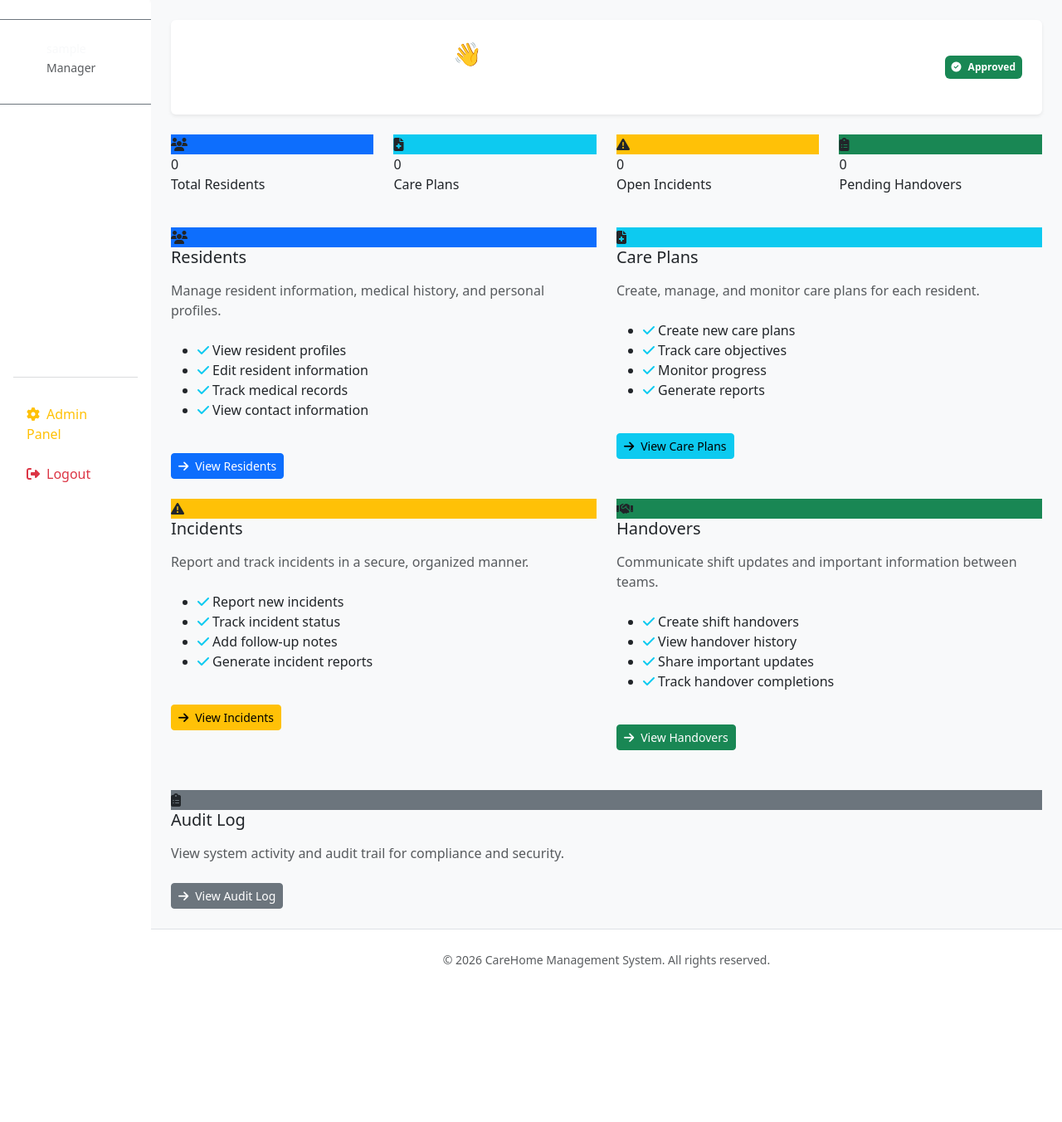
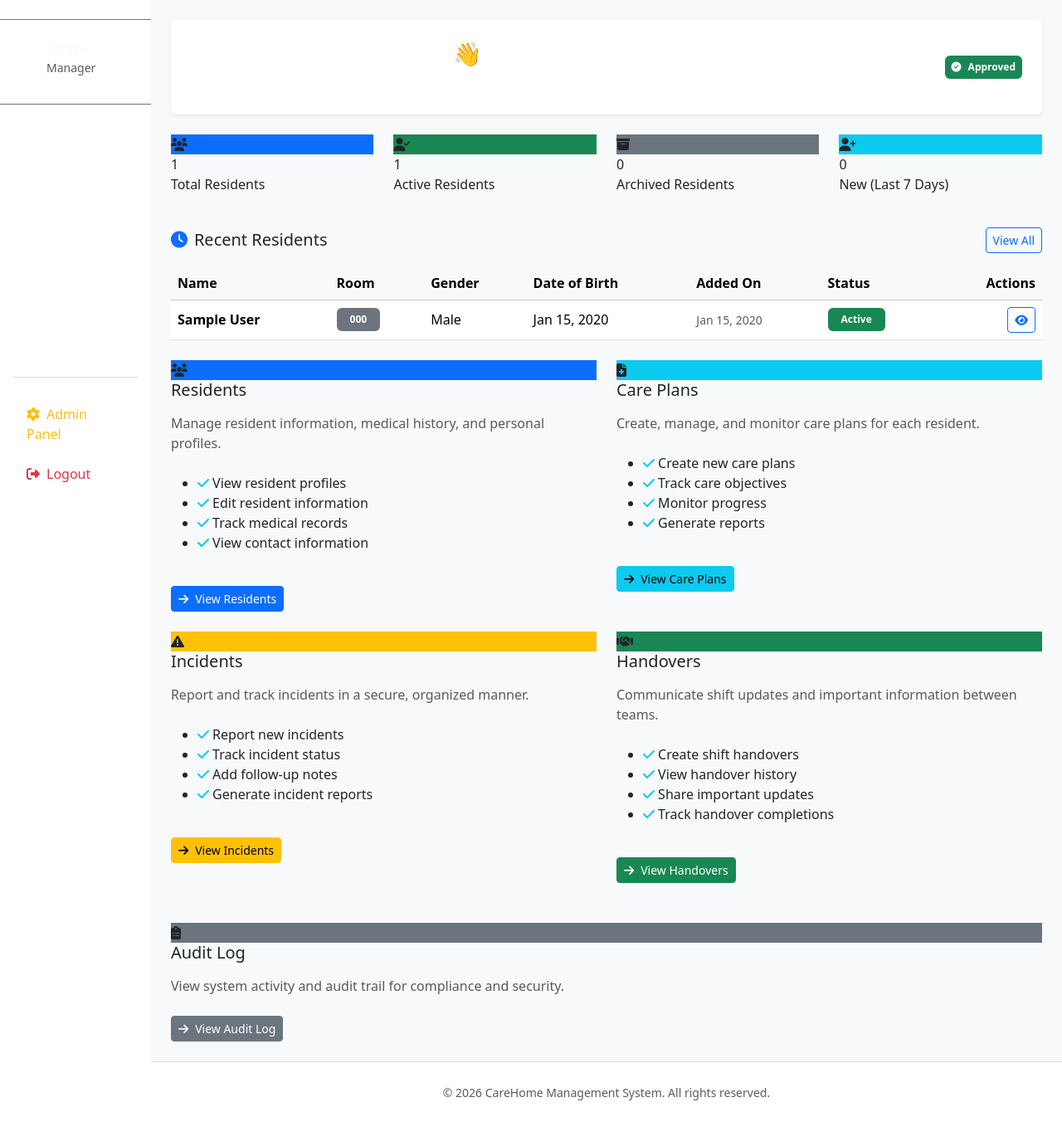
Before and after one commit to tolasedairo/carehome, a Django app: page / in a window 1280 px wide. Shown: the part 97-1449 px from the top of the page at 83% size. Before the commit the page ends 1263 px from the top, so only its background shows below. Run offline with Django 5.2, Linux system fonts and the light colour scheme; a user stored in the database is signed in; tables that the repository leaves empty hold one stand-in row (values such as "Sample post").

Commit message:
feat: Enhance dashboard with resident statistics and recent residents list

```diff
--- /dev/null
+++ b/accounts/urls.py
@@ -0,0 +1,8 @@
+from django.urls import path
+from . import views
+
+app_name = 'accounts'
+
+urlpatterns = [
+    path('pending/', views.pending_approval, name='pending'),
+]
--- a/config/urls.py
+++ b/config/urls.py
@@ -19,6 +19,7 @@ from django.urls import path, include
 
 urlpatterns = [
     path('admin/', admin.site.urls),
+    path('accounts/', include('accounts.urls')),
     path('accounts/', include('allauth.urls')),
     path('', include('dashboard.urls')),
     path("residents/", include("residents.urls")),
--- a/dashboard/views.py
+++ b/dashboard/views.py
@@ -1,13 +1,38 @@
 from django.shortcuts import render
 from django.contrib import messages
 from django.contrib.auth.decorators import login_required
+from django.utils import timezone
+from datetime import timedelta
+from residents.models import Resident
 
 
 @login_required
 def home(request):
     """
-    Basic dashboard placeholder.
+    Dashboard with resident statistics.
     """
     if not request.user.is_approved:
         messages.warning(request, "Your account is pending approval.")
-    return render(request, 'dashboard/home.html')
+
+    # Calculate resident statistics
+    total_residents = Resident.objects.count()
+    active_residents = Resident.objects.filter(is_active=True).count()
+    archived_residents = Resident.objects.filter(is_active=False).count()
+
+    last_week = timezone.now() - timedelta(days=7)
+    recent_residents = Resident.objects.filter(
+        created_at__gte=last_week
+    ).count()
+
+    # Get list of 5 most recent residents
+    recent_list = Resident.objects.order_by('-created_at')[:5]
+
+    context = {
+        'total_residents': total_residents,
+        'active_residents': active_residents,
+        'archived_residents': archived_residents,
+        'recent_residents': recent_residents,
+        'recent_list': recent_list,
+    }
+
+    return render(request, 'dashboard/home.html', context)
--- a/templates/dashboard/home.html
+++ b/templates/dashboard/home.html
@@ -30,42 +30,115 @@
                 <i class="fas fa-users"></i>
             </div>
             <div>
-                <div class="stat-number">0</div>
+                <div class="stat-number">{{ total_residents }}</div>
                 <div class="stat-label">Total Residents</div>
             </div>
         </div>
     </div>
     <div class="col-md-3 mb-3">
         <div class="stat-card">
-            <div class="stat-icon bg-info">
-                <i class="fas fa-file-medical"></i>
+            <div class="stat-icon bg-success">
+                <i class="fas fa-user-check"></i>
             </div>
             <div>
-                <div class="stat-number">0</div>
-                <div class="stat-label">Care Plans</div>
+                <div class="stat-number">{{ active_residents }}</div>
+                <div class="stat-label">Active Residents</div>
             </div>
         </div>
     </div>
     <div class="col-md-3 mb-3">
         <div class="stat-card">
-            <div class="stat-icon bg-warning">
-                <i class="fas fa-exclamation-triangle"></i>
+            <div class="stat-icon bg-secondary">
+                <i class="fas fa-archive"></i>
             </div>
             <div>
-                <div class="stat-number">0</div>
-                <div class="stat-label">Open Incidents</div>
+                <div class="stat-number">{{ archived_residents }}</div>
+                <div class="stat-label">Archived Residents</div>
             </div>
         </div>
     </div>
     <div class="col-md-3 mb-3">
         <div class="stat-card">
-            <div class="stat-icon bg-success">
-                <i class="fas fa-clipboard-list"></i>
+            <div class="stat-icon bg-info">
+                <i class="fas fa-user-plus"></i>
             </div>
             <div>
-                <div class="stat-number">0</div>
-                <div class="stat-label">Pending Handovers</div>
+                <div class="stat-number">{{ recent_residents }}</div>
+                <div class="stat-label">New (Last 7 Days)</div>
             </div>
+        </div>
+    </div>
+</div>
+
+<!-- Recent Residents Table -->
+<div class="row mb-4">
+    <div class="col-12">
+        <div class="feature-card">
+            <div class="d-flex justify-content-between align-items-center mb-3">
+                <h5 class="mb-0"><i class="fas fa-clock me-2 text-primary"></i>Recent Residents</h5>
+                <a href="{% url 'residents:list' %}" class="btn btn-sm btn-outline-primary">View All</a>
+            </div>
+
+            {% if recent_list %}
+            <div class="table-responsive">
+                <table class="table table-hover align-middle mb-0">
+                    <thead class="table-light">
+                        <tr>
+                            <th>Name</th>
+                            <th>Room</th>
+                            <th>Gender</th>
+                            <th>Date of Birth</th>
+                            <th>Added On</th>
+                            <th>Status</th>
+                            <th class="text-end">Actions</th>
+                        </tr>
+                    </thead>
+                    <tbody>
+                        {% for resident in recent_list %}
+                        <tr>
+                            <td>
+                                <div class="fw-semibold">
+                                    {{ resident.first_name }} {{ resident.last_name }}
+                                </div>
+                            </td>
+                            <td>
+                                <span class="badge bg-secondary px-3 py-2">
+                                    {{ resident.room_number }}
+                                </span>
+                            </td>
+                            <td>{{ resident.get_gender_display }}</td>
+                            <td>{{ resident.date_of_birth|date:"M d, Y" }}</td>
+                            <td>
+                                <small class="text-muted">
+                                    {{ resident.created_at|date:"M d, Y" }}
+                                </small>
+                            </td>
+                            <td>
+                                {% if resident.is_active %}
+                                <span class="badge bg-success px-3 py-2">Active</span>
+                                {% else %}
+                                <span class="badge bg-danger px-3 py-2">Archived</span>
+                                {% endif %}
+                            </td>
+                            <td class="text-end">
+                                <a href="{% url 'residents:detail' resident.pk %}" class="btn btn-sm btn-outline-primary">
+                                    <i class="fas fa-eye"></i>
+                                </a>
+                            </td>
+                        </tr>
+                        {% endfor %}
+                    </tbody>
+                </table>
+            </div>
+            {% else %}
+            <div class="text-center py-4 text-muted">
+                <i class="fas fa-user-plus fa-3x mb-3 opacity-50"></i>
+                <p>No residents added yet.</p>
+                <a href="{% url 'residents:create' %}" class="btn btn-primary btn-sm">
+                    <i class="fas fa-plus me-2"></i>Add First Resident
+                </a>
+            </div>
+            {% endif %}
         </div>
     </div>
 </div>
```
Also changed, not shown: accounts/decorators.py (added, +20 -0 lines), accounts/views.py (+8 -1 lines), accounts/templates/accounts/pending_approval.html (added).
